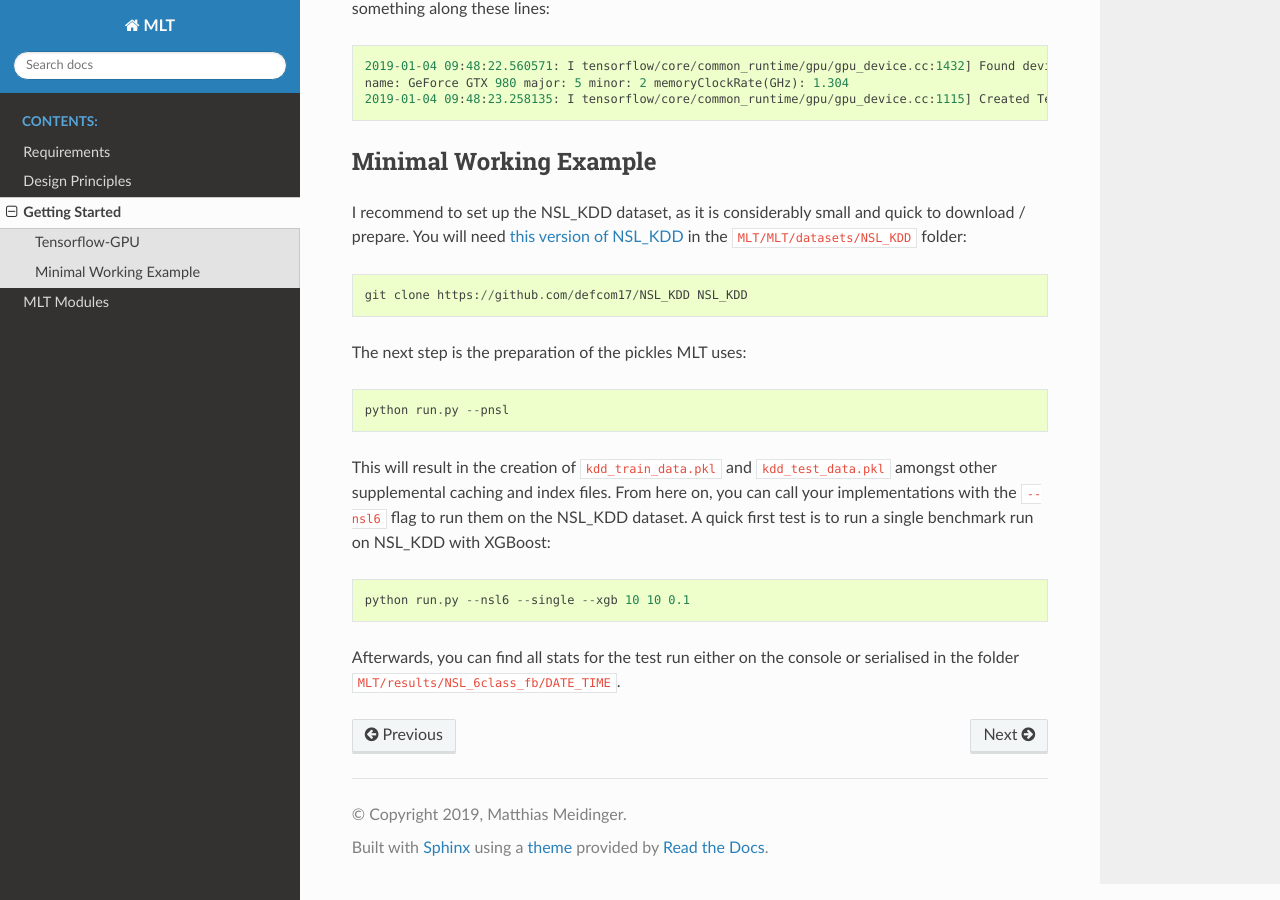
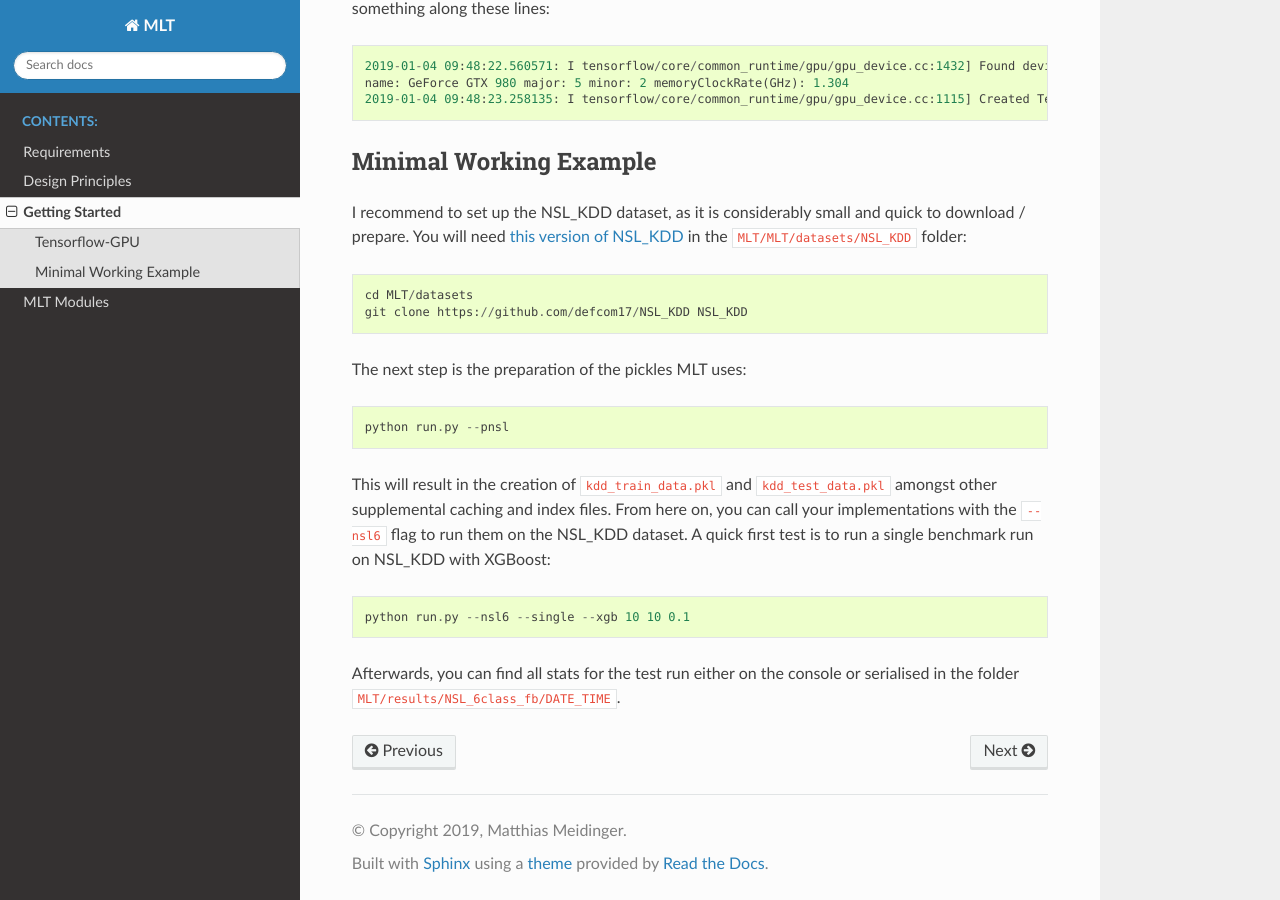
Before and after one commit to Maddosaurus/MLT, a Sphinx documentation site: the page built from docs/gettingstarted.rst, in a window 1280 px wide and 900 px high, scrolled down 545 px. Built offline with Sphinx 7.4.7 and the Read the Docs theme 2.0.0, drawn with Linux system fonts in a browser that asks for light colours.

Commit message:
Adding cd for clarity in MWE

```diff
--- a/docs/gettingstarted.rst
+++ b/docs/gettingstarted.rst
@@ -31,6 +31,7 @@ small and quick to download / prepare.
 You will need `this version of NSL_KDD <https://github.com/defcom17/NSL_KDD>`_
 in the ``MLT/MLT/datasets/NSL_KDD`` folder::
 
+    cd MLT/datasets
     git clone https://github.com/defcom17/NSL_KDD NSL_KDD
 
 The next step is the preparation of the pickles MLT uses::
```
